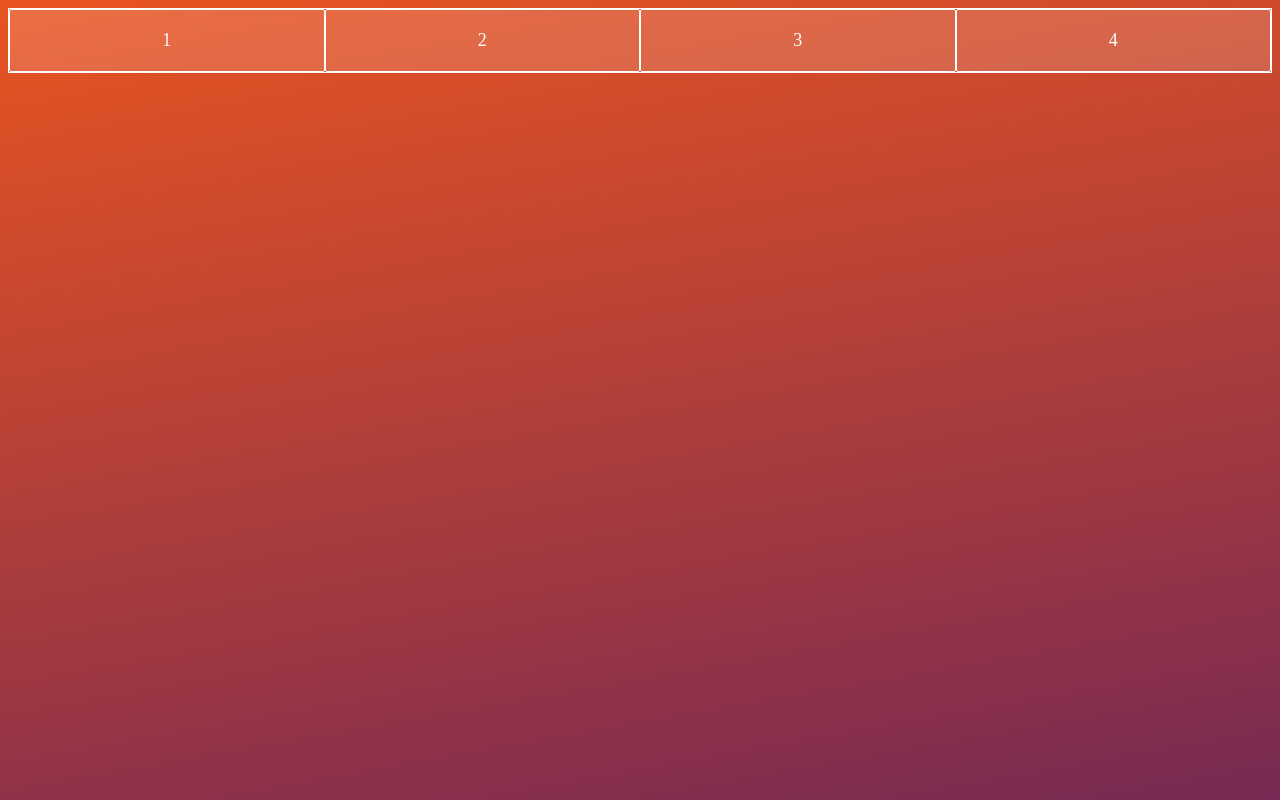
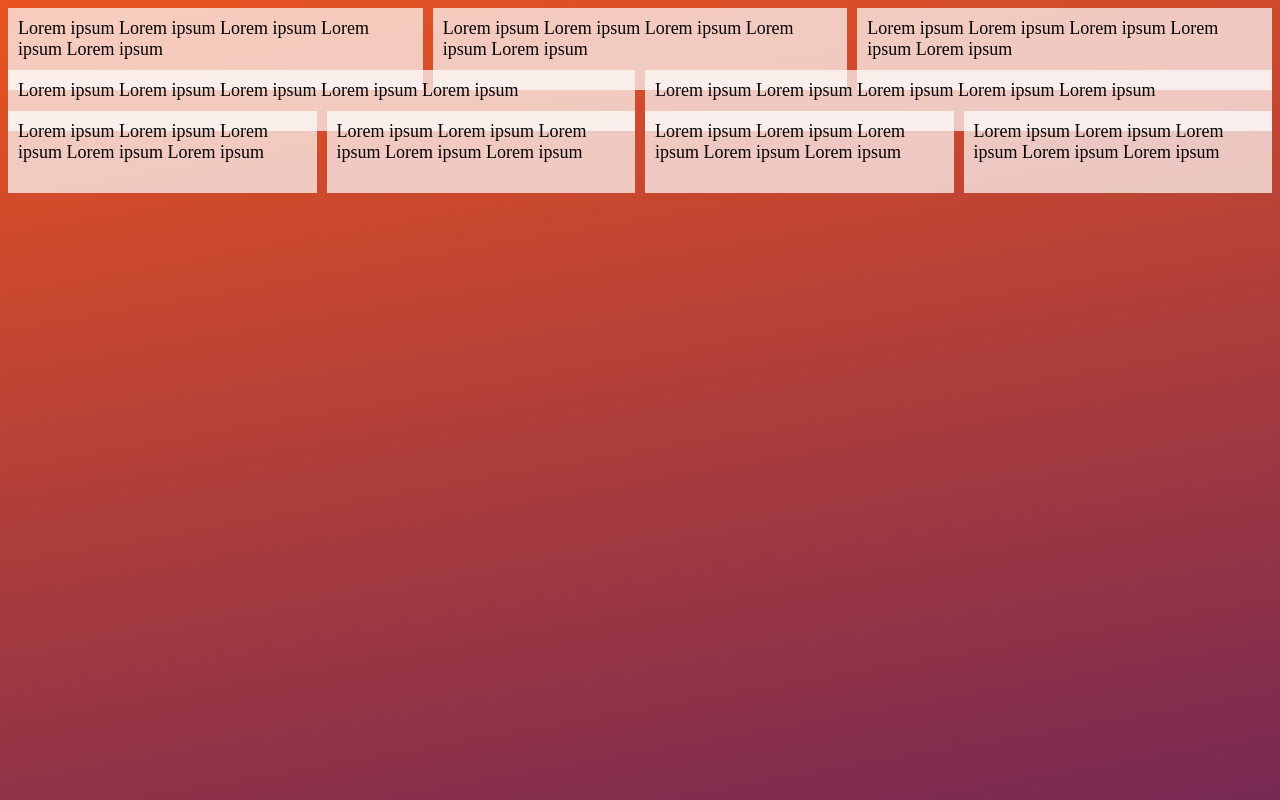
Before and after one commit to kk-o/css-flexbox, a website: page src/index.html in a window 1280 px wide. Drawn offline with Linux system fonts and the light colour scheme.

Commit message:
Gutters and Cells

```diff
--- a/src/css/main.css
+++ b/src/css/main.css
@@ -1,67 +1,25 @@
-/* Additional changes */
+/**/
 
-/* Main axis: */
-/* [] [] [] [] */
+/* float, display: inline */
 
-/* Cross axis: */
-/* [] */
-/* [] */
-/* [] */
-/* [] */
-
-/* flex-basis
-  container has a) space left or
-                b) is overfull
-
-  look at a) flex-grow && b) flex-shrink
-  calculate portions each items will grow / shrink
-  add that to the base size
-*/
-
-.container {
+.grid {
   display: flex;
-  border: 1px solid #fff;
 }
 
-.container div {
-  float: right;
-  /* flex-basis: auto; */
-  flex: 1 1 20%;
-  margin: 0;
+.gutters {
+  margin: -10px 0 0 -10px; /* top right bottom and left [clockwise] */
 }
 
-.container div:nth-child(2) {
-
-
+.gutters > .cell {
+  padding: 10px 0 0 10px;
 }
 
-.container div:nth-child(3) {
-
-
+.cell {
+  flex: 1; /* 1 1 0% */
 }
 
-/*
-Flex containers:
- -Flow direction
- -Justify content
- -Align items
- -Flex wrap
- -Align Content
-
-
-Flex items:
- -Order
- -Align Self
- -Flex Grow
- -Flex Shrink
- -Flex Basis
- -Grow, Shrink, & Basis
-
-Flex etc:
--Flexbox grids
--Media objects
-
-
-
-
-*/
+.cell > div {
+  background-color: rgba(255, 255, 255, 0.7);
+  height: 100%;
+  padding: 10px;
+}
--- a/src/index.html
+++ b/src/index.html
@@ -13,12 +13,55 @@
 </head>
 
 <body>
-  <section class="container">
-    <div>1</div>
-    <div>2</div>
-    <div>3</div>
-    <div>4</div>
-  </section>
+<div class="grid gutters">
+  <div class="cell">
+    <div>
+      Lorem ipsum Lorem ipsum Lorem ipsum Lorem ipsum Lorem ipsum
+    </div>
+  </div>
+  <div class="cell">
+    <div>
+      Lorem ipsum Lorem ipsum Lorem ipsum Lorem ipsum Lorem ipsum
+    </div>
+  </div>
+  <div class="cell">
+    <div>
+      Lorem ipsum Lorem ipsum Lorem ipsum Lorem ipsum Lorem ipsum
+    </div>
+  </div>
+</div><div class="grid gutters">
+  <div class="cell">
+    <div>
+      Lorem ipsum Lorem ipsum Lorem ipsum Lorem ipsum Lorem ipsum
+    </div>
+  </div>
+  <div class="cell">
+    <div>
+      Lorem ipsum Lorem ipsum Lorem ipsum Lorem ipsum Lorem ipsum
+    </div>
+  </div>
+</div><div class="grid gutters">
+  <div class="cell">
+    <div>
+      Lorem ipsum Lorem ipsum Lorem ipsum Lorem ipsum Lorem ipsum
+    </div>
+  </div>
+  <div class="cell">
+    <div>
+      Lorem ipsum Lorem ipsum Lorem ipsum Lorem ipsum Lorem ipsum
+    </div>
+  </div>
+  <div class="cell">
+    <div>
+      Lorem ipsum Lorem ipsum Lorem ipsum Lorem ipsum Lorem ipsum
+    </div>
+  </div>
+  <div class="cell">
+    <div>
+      Lorem ipsum Lorem ipsum Lorem ipsum Lorem ipsum Lorem ipsum
+    </div>
+  </div>
+</div>
 </body>
 
 </html>
```
